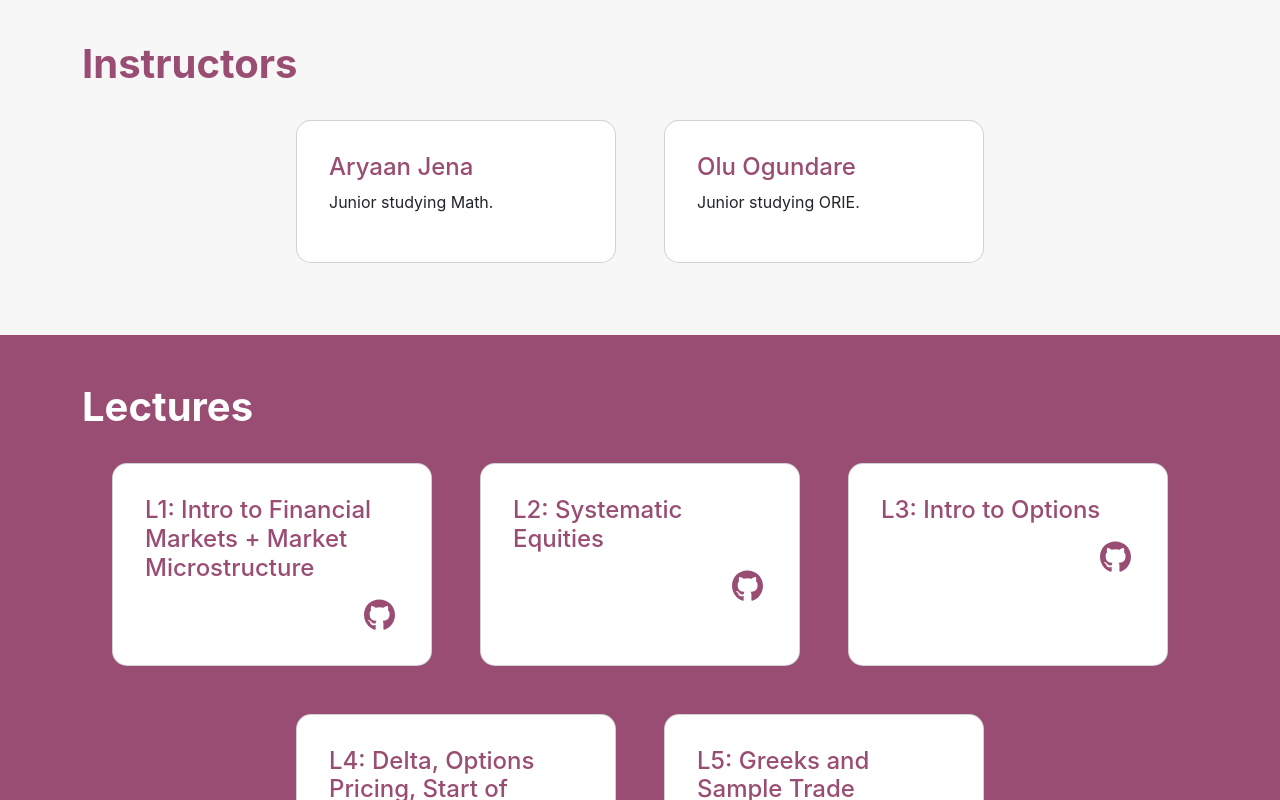
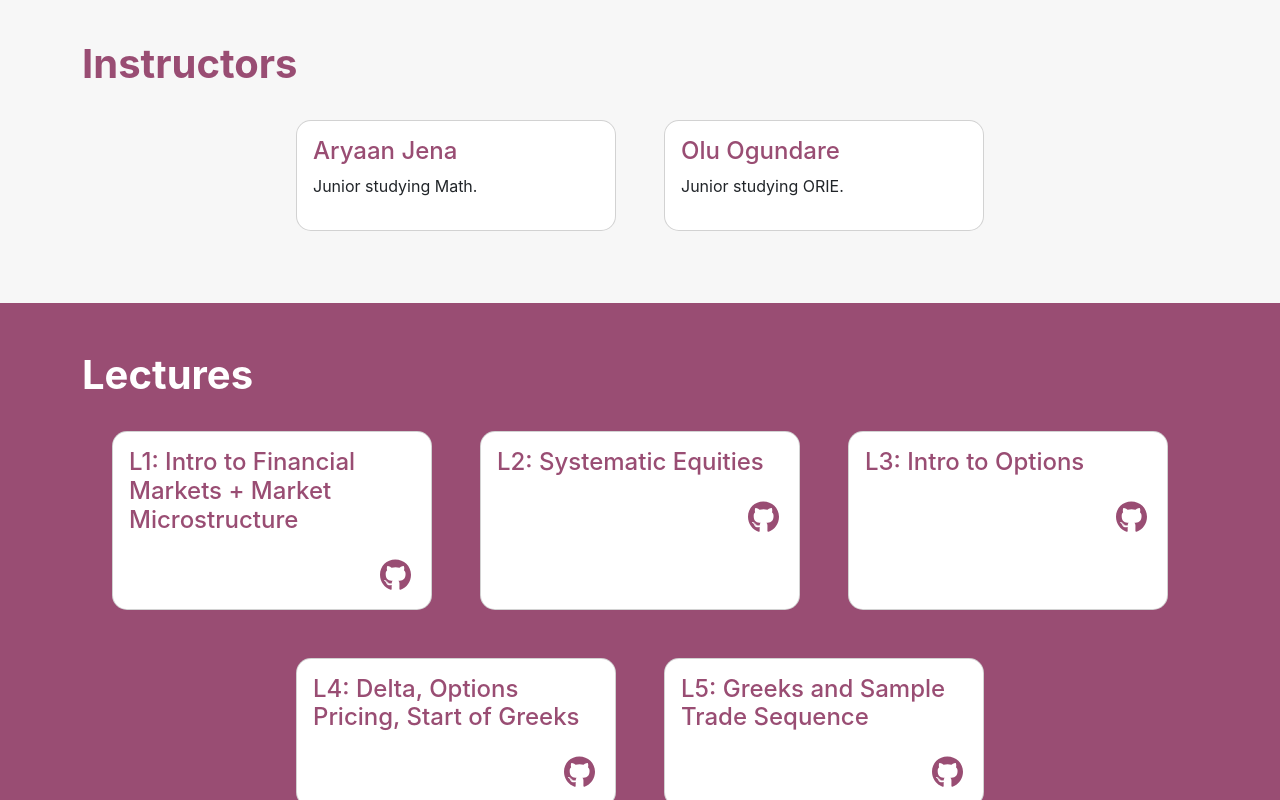
Before and after one commit to CornellQuantFund/nn, a Next.js app: page / in a window 1280 px wide. Shown: the part 740-1540 px from the top of the page. Built offline with nearby package versions, Linux system fonts and the light colour scheme.

Commit message:
Update Work.js

```diff
--- a/components/Work.js
+++ b/components/Work.js
@@ -1,6 +1,6 @@
 import React from 'react';
 import { FontAwesomeIcon } from '@fortawesome/react-fontawesome';
-import Link from 'next/link';
+import Link from 'next/link'
 
 export const Skills = ({ title, cards }) => {
 	return (
@@ -13,15 +13,13 @@ export const Skills = ({ title, cards }) => {
 							key={index}
 							title={value.title}
 							description={value.description}
-              link={value.link}
-              image={value.image} // Pass the image prop
-            />
+							link={value.link} />
 					))}
 				</div>
 			</div>
 		</div>
 	);
-};
+}
 
 export const Projects = ({ title, cards }) => {
 	return (
@@ -34,26 +32,24 @@ export const Projects = ({ title, cards }) => {
 							key={index}
 							title={value.title}
 							description={value.description}
-              icons={value.icons}
-              image={value.image} // Pass the image prop
-            />
+							icons={value.icons} />
 					))}
 				</div>
+				{/* <div className="text-center">
+					<button type="button" className="btn btn-outline-light">See More</button>
+				</div> */}
 			</div>
 		</div>
 	);
-};
+}
 
-export const Card = ({ title, description, icons, image }) => {
+export const Card = ({ title, description, icons }) => {
 	return (
-    <div className="card py-3 px-3 mx-sm-4 my-4 card-work" style={{ width: '20rem' }}>
-      {image && <img src={image} className="card-img-top" alt={title} />} {/* Render the image if provided */}
-      <div className="card-body">
+		<div className="card py-3 px-3 mx-sm-4 my-4 card-work" style={{ width: "20rem" }}>
 			<h4 className="text-primary">{title}</h4>
 			<p className="text-dark">{description}</p>
 			<div className="text-end">
-          {icons &&
-            icons.map((value, index) => (
+				{icons && icons.map((value, index) => (
 					<Link key={index} href={value.link}>
 						<a target="_blank" rel="noreferrer">
 							<FontAwesomeIcon className="icon-style mx-1" icon={value.icon} size="2x" />
@@ -62,6 +58,5 @@ export const Card = ({ title, description, icons, image }) => {
 				))}
 			</div>
 		</div>
-    </div>
 	);
-};
+}
```
Lines whose indentation alone changed are shown as unchanged.
